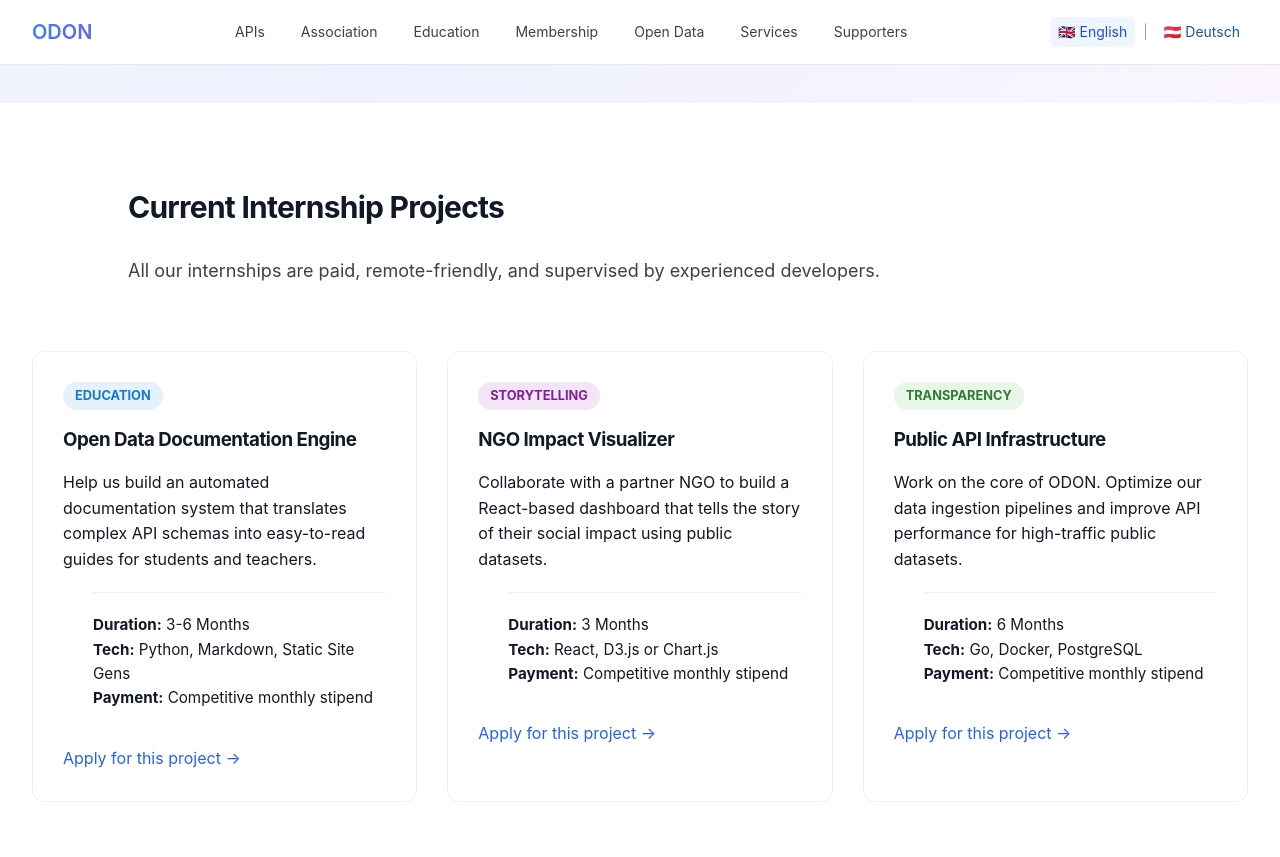
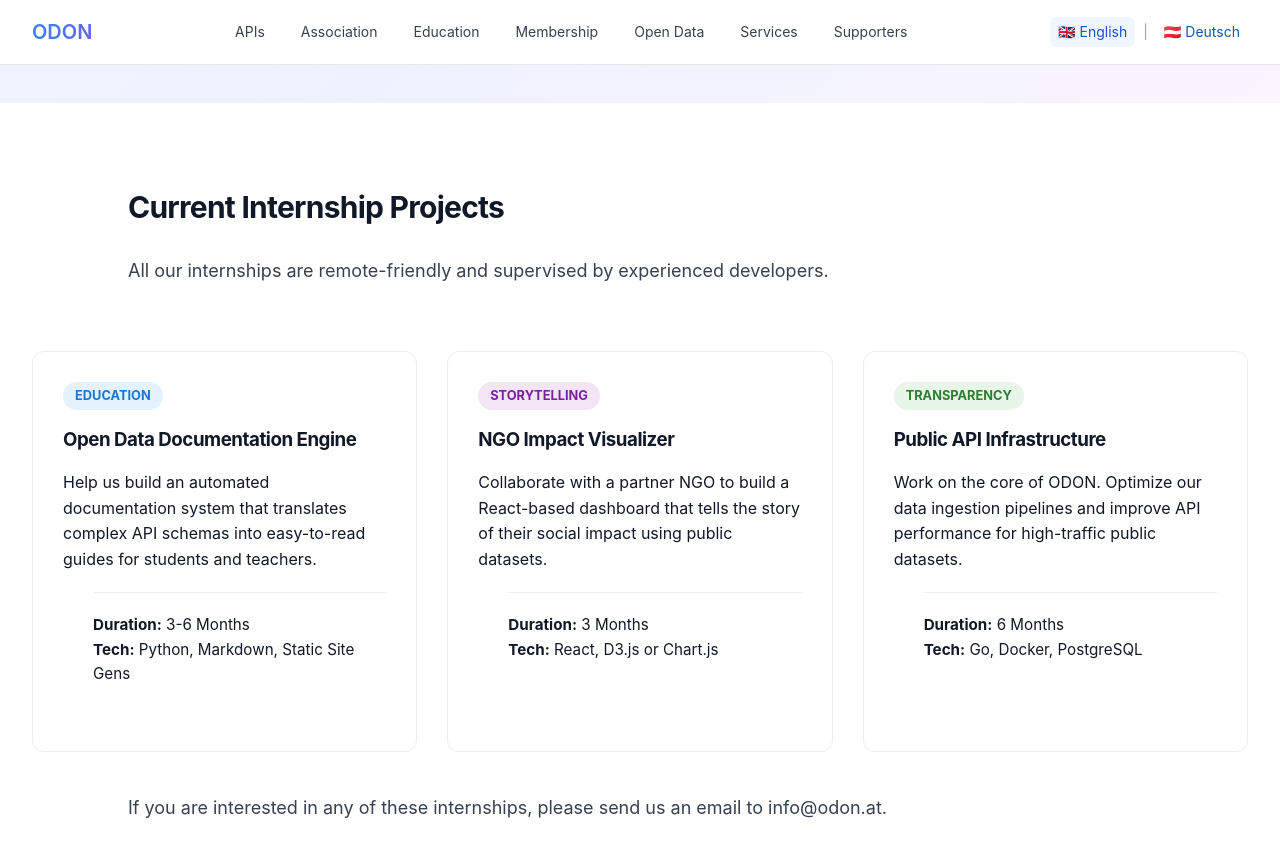
Before and after one commit to verein-odon/verein-odon.github.io, a Jekyll site: the page built from docs/en/internships.md, in a window 1280 px wide and 900 px high, scrolled down 528 px. Shown: the top 857 px of the window. Built offline with Jekyll 4.4.1, drawn with Linux system fonts in a browser that asks for light colours.

Commit message:
Improving internship (en) page

```diff
--- a/docs/en/internships.md
+++ b/docs/en/internships.md
@@ -15,7 +15,7 @@ in_nav: false
                 Current Internship Projects
             </h2>
             <p>
-                All our internships are paid, remote-friendly, and supervised by experienced developers.
+                All our internships are remote-friendly and supervised by experienced developers.
             </p>
         </div>
 
@@ -27,9 +27,8 @@ in_nav: false
           <ul class="project-meta">
             <li><strong>Duration:</strong> 3-6 Months</li>
             <li><strong>Tech:</strong> Python, Markdown, Static Site Gens</li>
-            <li><strong>Payment:</strong> Competitive monthly stipend</li>
           </ul>
-          <a href="#" class="btn-text">Apply for this project &rarr;</a>
+          <!-- <a href="#" class="btn-text">Apply for this project &rarr;</a> -->
         </article>
 
         <article class="project-card">
@@ -39,9 +38,8 @@ in_nav: false
           <ul class="project-meta">
             <li><strong>Duration:</strong> 3 Months</li>
             <li><strong>Tech:</strong> React, D3.js or Chart.js</li>
-            <li><strong>Payment:</strong> Competitive monthly stipend</li>
           </ul>
-          <a href="#" class="btn-text">Apply for this project &rarr;</a>
+          <!-- <a href="#" class="btn-text">Apply for this project &rarr;</a> -->
         </article>
 
         <article class="project-card">
@@ -51,11 +49,15 @@ in_nav: false
           <ul class="project-meta">
             <li><strong>Duration:</strong> 6 Months</li>
             <li><strong>Tech:</strong> Go, Docker, PostgreSQL</li>
-            <li><strong>Payment:</strong> Competitive monthly stipend</li>
           </ul>
-          <a href="#" class="btn-text">Apply for this project &rarr;</a>
+          <!-- <a href="#" class="btn-text">Apply for this project &rarr;</a> -->
         </article>
     </div>
+        <div class="content-section">
+            <p>
+                If you are interested in any of these internships, please send us an email to info@odon.at.
+            </p>
+        </div>
   </div>
 </section>
 <!-- END --- Intro section ----------------------->
```
